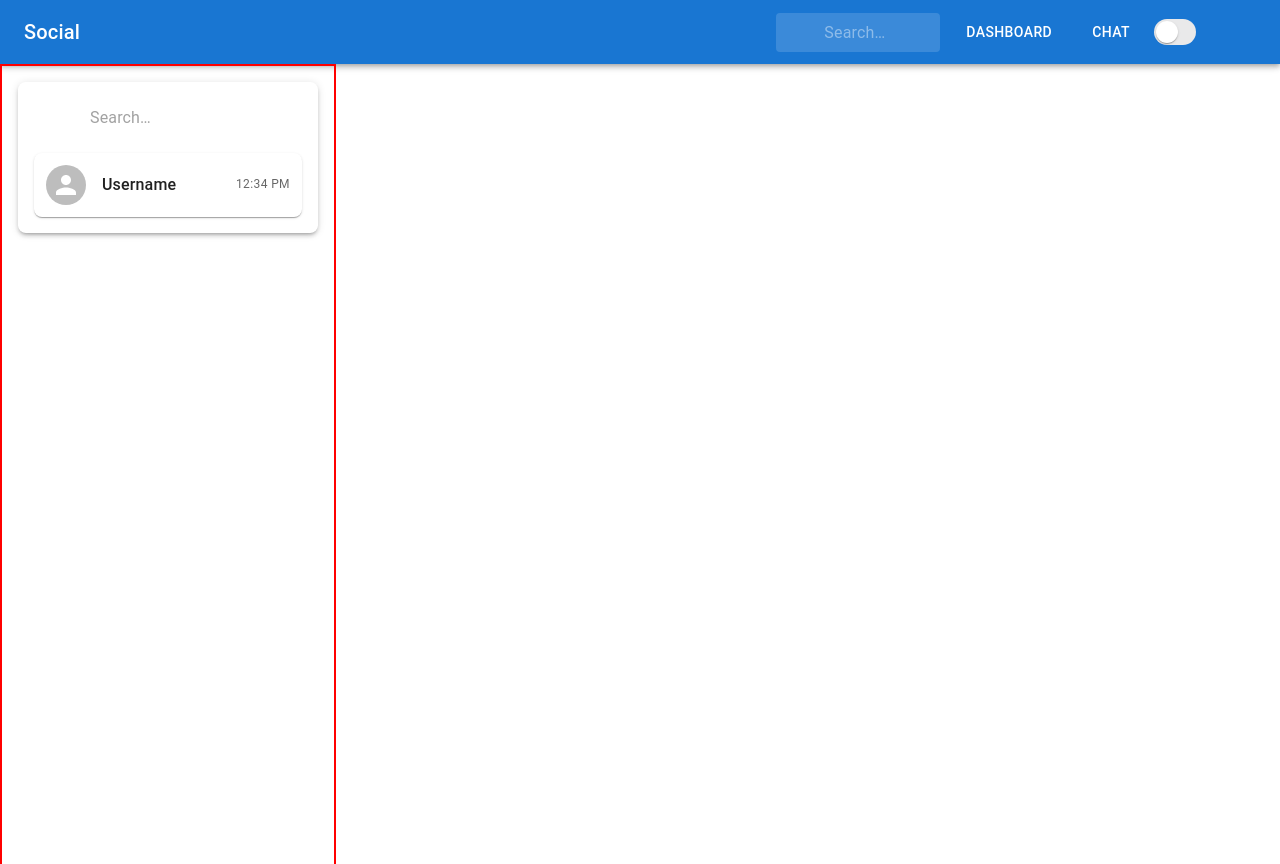
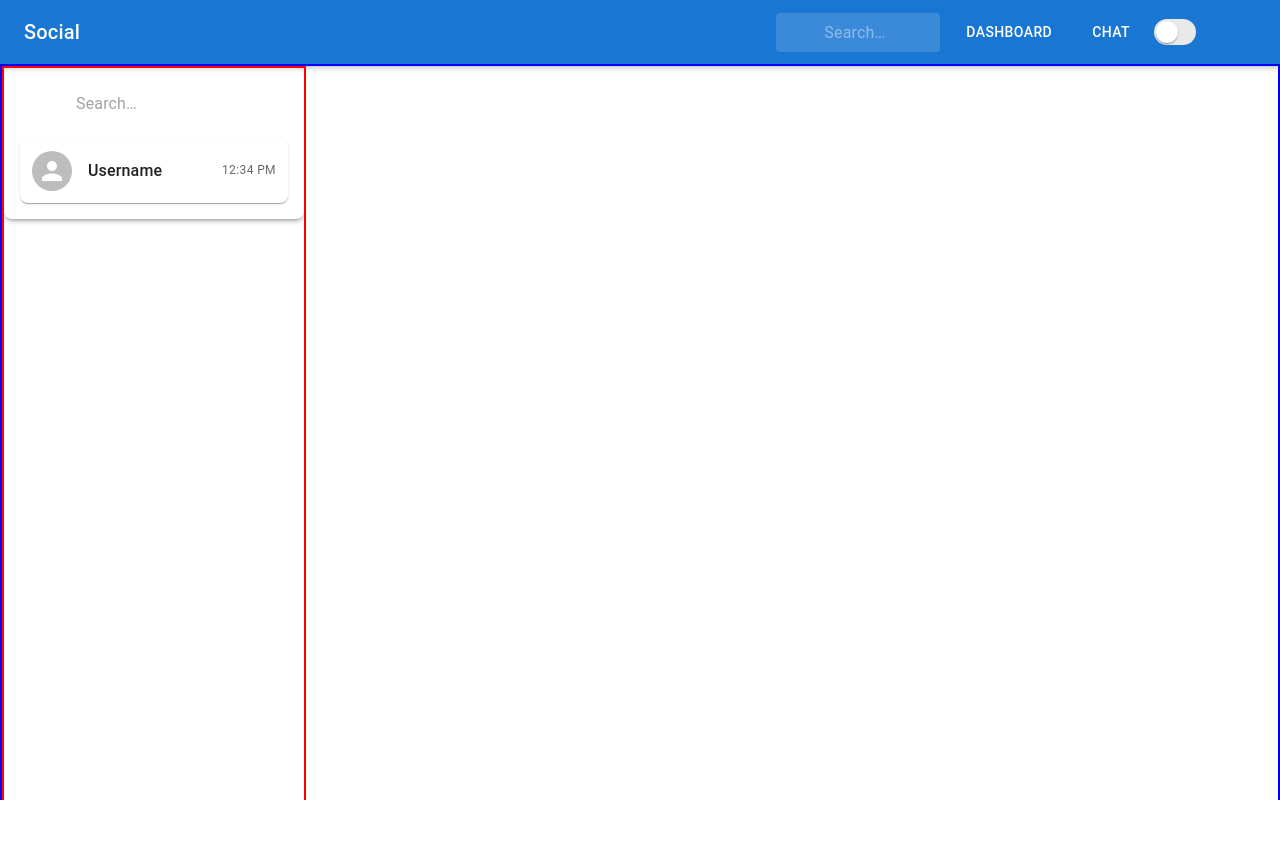
Before and after one commit to adnanahmadlaghari/real-time-social-media, a React (Vite) app in the folder fe/: page /chat in a window 1280 px wide. After the commit the page ends 800 px from the top, so only its background shows below. Built offline with nearby package versions, Linux system fonts and the light colour scheme; some icons are missing.

Commit message:
setting chat component height

```diff
--- a/fe/src/components/ListOfChatUser.tsx
+++ b/fe/src/components/ListOfChatUser.tsx
@@ -8,13 +8,16 @@ const ListOfChatUser = () => {
     const theme = useTheme();
     return (
         <Box
-            minHeight="100%"
+            // minHeight="100%"
+            height={"100vh"}
+
             border={"2px solid red"}
             width="300px"
             display="flex"
             alignItems="flex-start"
-            overflow={"hidden"}
-            p={2}
+            overflow={"scroll"}
+            // sx={{ height: "100%" }}
+
         >
             {/* Sidebar/Chat List */}
             <Box
--- a/fe/src/index.css
+++ b/fe/src/index.css
@@ -15,4 +15,5 @@ body {
   padding: 0;
   box-sizing: border-box;
   font-family: Roboto, sans-serif;
+  height: 100%;
 }
--- a/fe/src/pages/Chat.tsx
+++ b/fe/src/pages/Chat.tsx
@@ -6,8 +6,13 @@ const Chat = () => {
 
     return (
         <Box
-            height="100vh"
-            width="100%"
+            sx={{
+                // flexGrow: 1,
+                height: "100%",
+                border: "2px solid blue",
+                overflow: "hidden",
+
+            }}
         >
             <ListOfChatUser />
         </Box>
--- a/fe/src/pages/Layout.tsx
+++ b/fe/src/pages/Layout.tsx
@@ -10,16 +10,17 @@ const Layout: React.FC = () => {
       sx={{
         display: "flex",
         flexDirection: "column",
-      minHeight: "100vh",
+        height: "100vh",
       }}
     >
       <Navbar />
-    <Box sx={{ display: "flex", flex: 1 }}>
-      <Box sx={{ flex: 1, overflow: "auto" }}>
+      <Box sx={{ flexGrow: 1, display: "flex", overflow: "hidden" }}>
+        <Box sx={{ flexGrow: 1, overflow: "auto" }}>
           <Outlet />
         </Box>
         <CollapsibleSidebar />
       </Box>
+
     </Box>
 
   )
```
Lines whose indentation alone changed are shown as unchanged.
